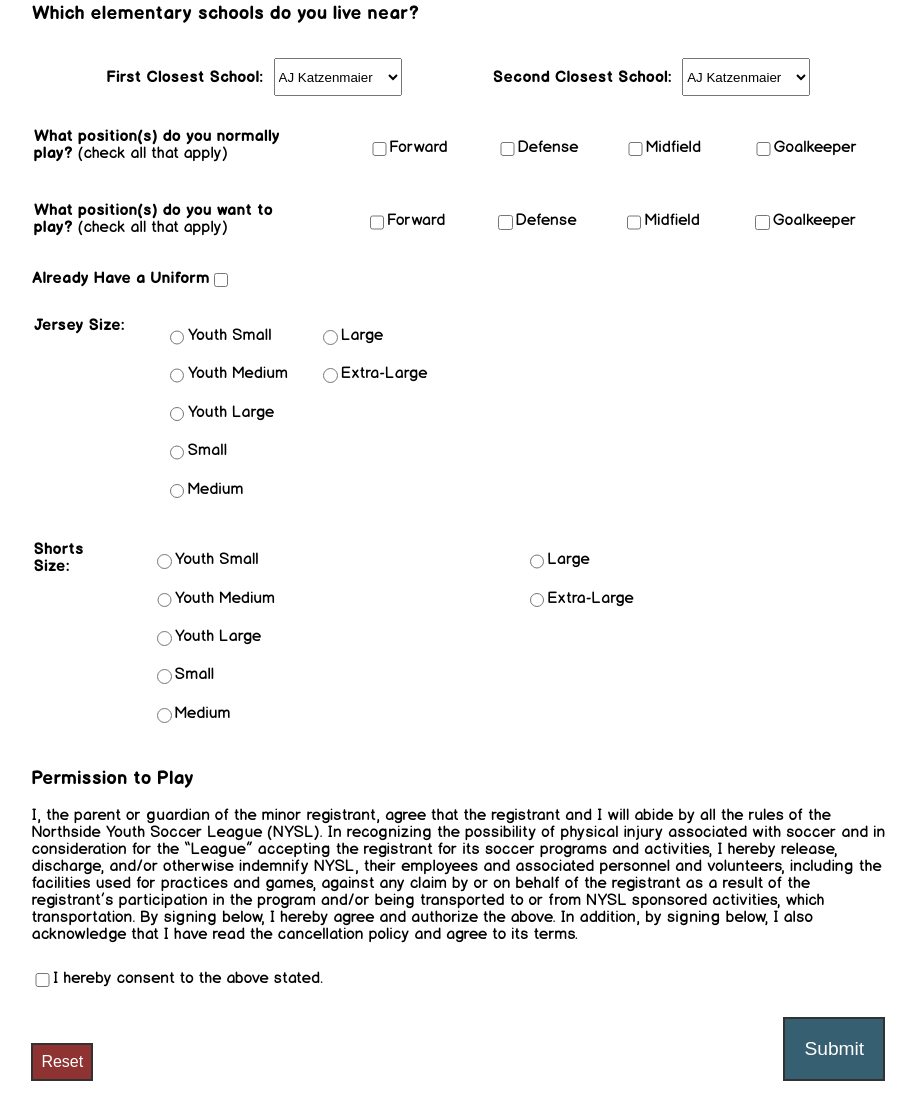
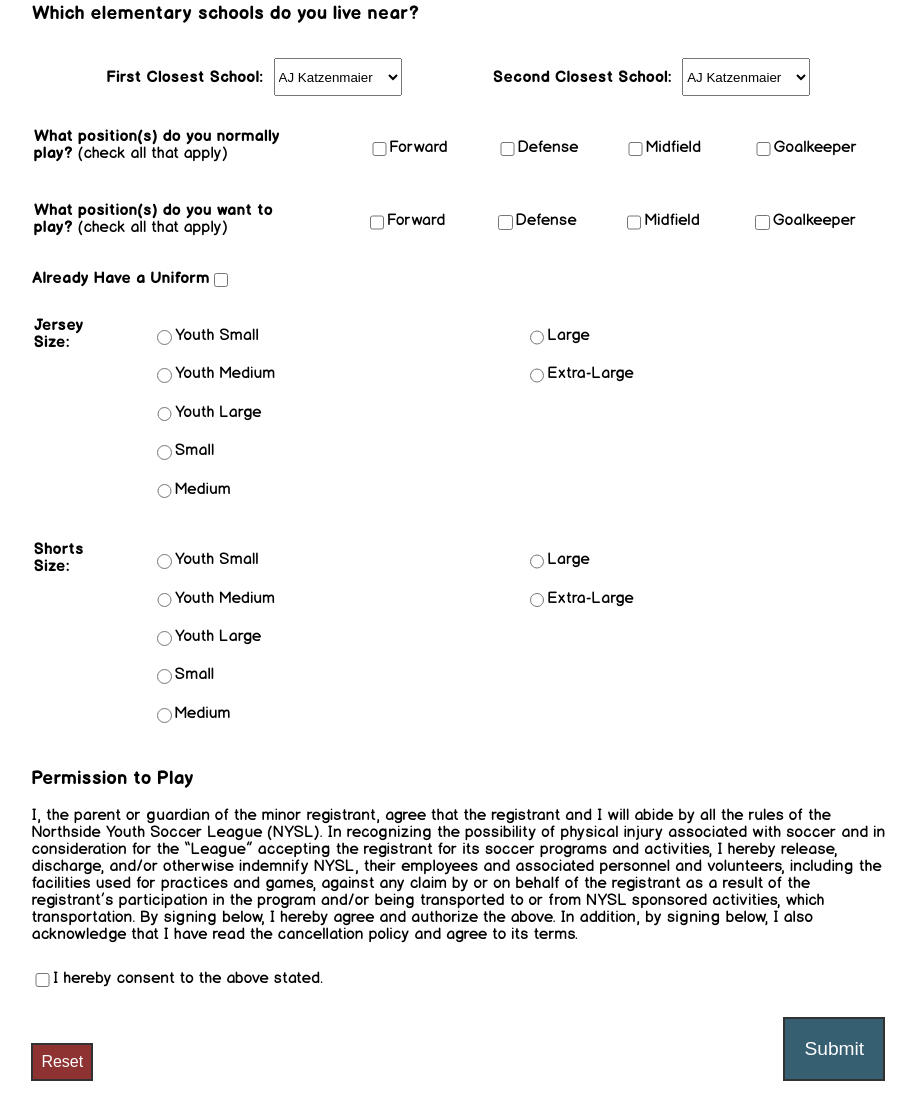
Before and after one commit to mjbryan10/NYSL-Project-Website, a plain HTML site: page registration.html in a window 1280 px wide. Shown: the part 1123-2223 px from the top of the page, without its empty margins (267-1183 px from the left). Drawn offline with Linux system fonts and the light colour scheme.

Commit message:
Fixed issue due to experimenting with DIV on Reg page.

```diff
--- a/registration.html
+++ b/registration.html
@@ -181,7 +181,6 @@
                         </label>
                         <fieldset class="horizontal-fieldset">
                             <p class="strong">Jersey Size:</p>
-                            <div class="size-choice-container">
                             <ul class="flex sizes-list">
                                 <li><label for="jersey_ys"><input type="radio" name="jersey" value="Youth Small" id="jersey_ys"> <span>Youth Small</span></label></li>
                                 <li><label for="jersey_ym"><input type="radio" name="jersey" value="Youth Medium" id="jersey_ym"><span>Youth Medium</span></label></li>
@@ -204,7 +203,6 @@
                                 <li><label for="shorts_xl"><input type="radio" name="shorts" value="Extra-Large" id="shorts_xl"><span>Extra-Large</span></label></li>
                             </ul>
                         </fieldset>
-                    </div>
 
                     <div> <!--CONSENT-->
                         <h3>Permission to Play</h3>
```
Lines whose indentation alone changed are shown as unchanged.
